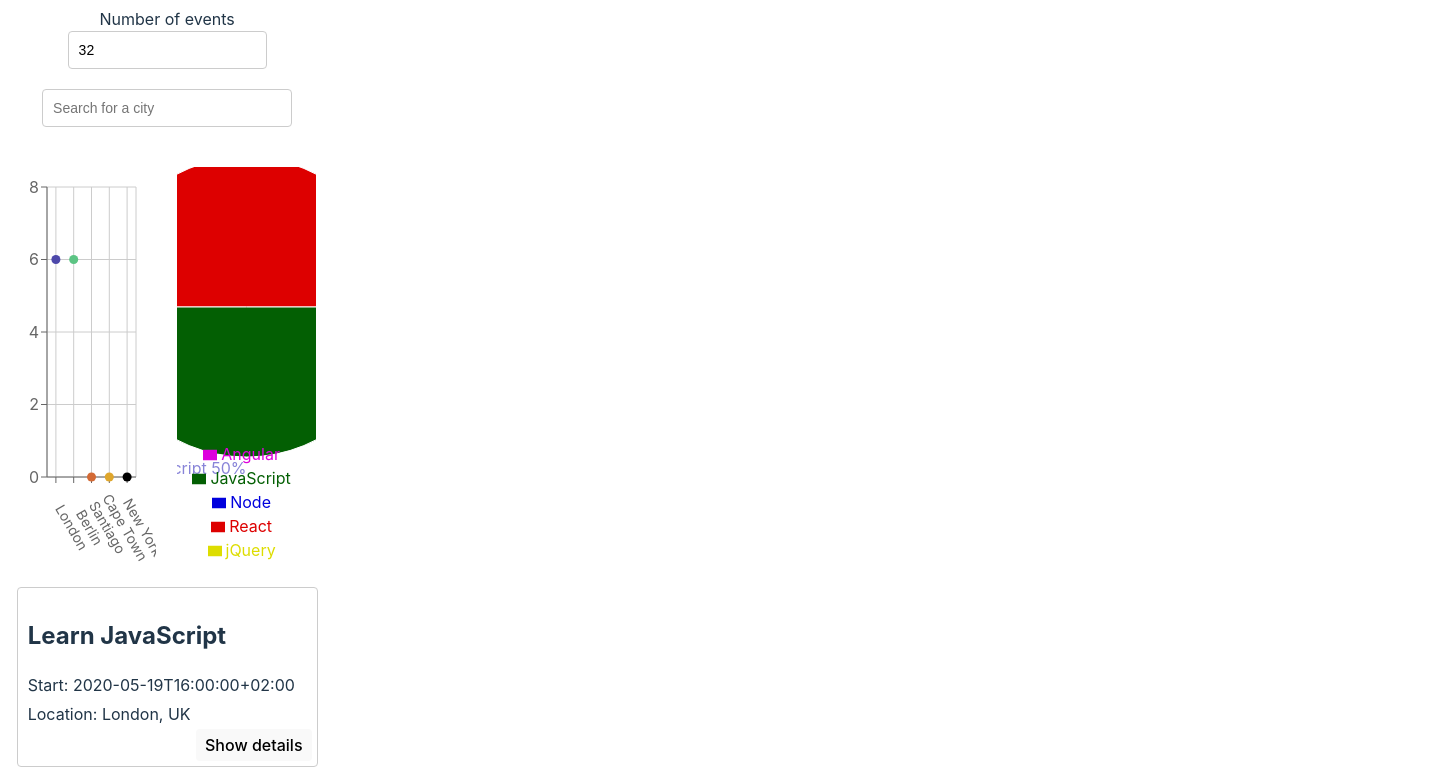
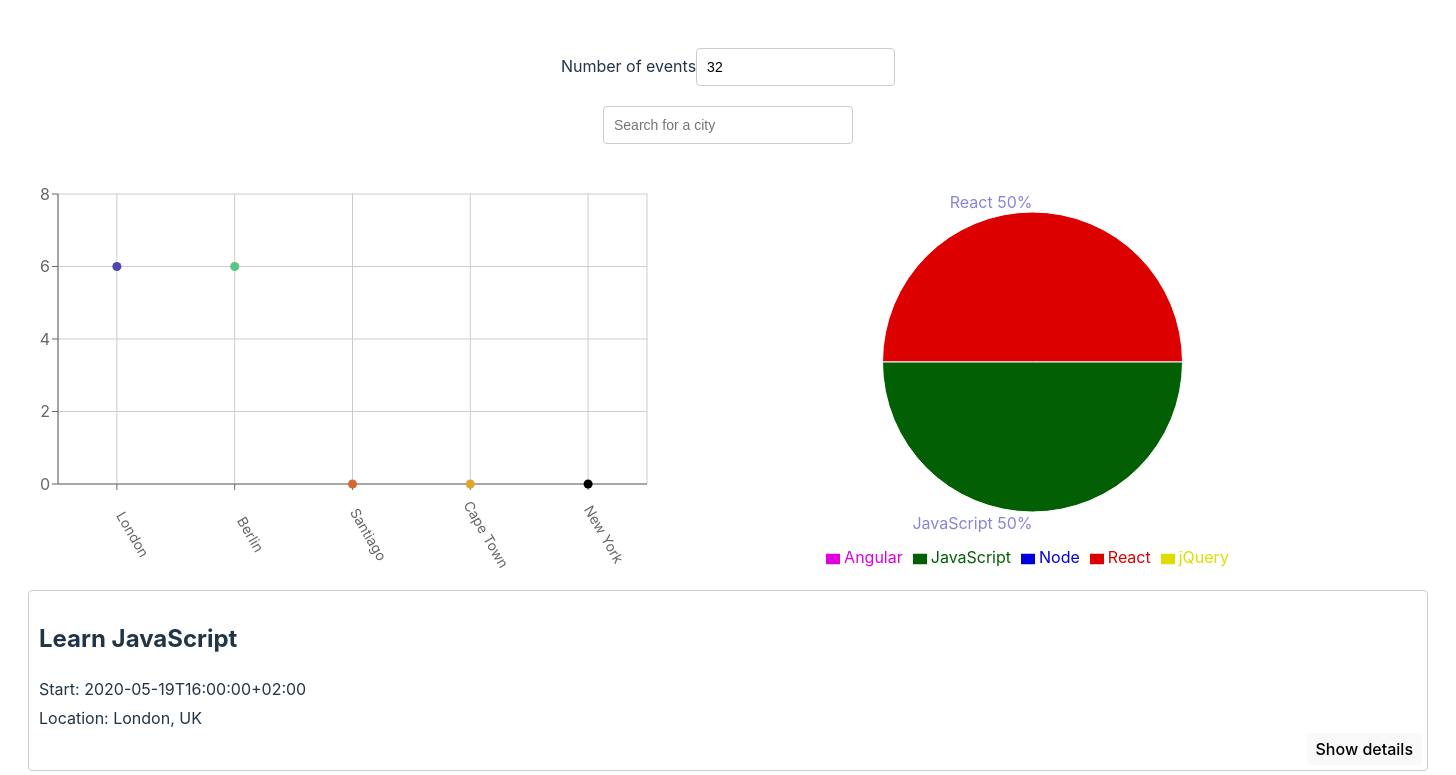
Before and after one commit to jettberg/meet, a React (Vite) app: page / in a window 1280 px wide. Shown: the top 775 px of the page, 1456 px wide, since content can reach past the window. Built offline with nearby package versions, Linux system fonts and the light colour scheme; what atatus-spa would draw is missing.

Commit message:
adding css

```diff
--- a/src/App.css
+++ b/src/App.css
@@ -1,9 +1,11 @@
 @import url(https://fonts.googleapis.com/css?family=Roboto:500);
+
 .App {
   text-align: center;
-  padding: 2% 5%;
+  padding: 2% 2%;
+  width: 1400px;
   max-width: 1600px;
-  margin: 0 auto;
+  margin: 20px auto;
 }
 
 .App * {
@@ -100,8 +102,10 @@ input[type="number"] {
 .charts-container {
   display: grid;
   grid-template-columns: 1fr 1fr;
-  gap: 20px;
-  margin: 20px 0;
+  gap: 40px;
+  margin: 10px 0;
+  width: 95%;
+  max-width: 1800px;
 }
 .charts-container > div {
   width: 100%
```
